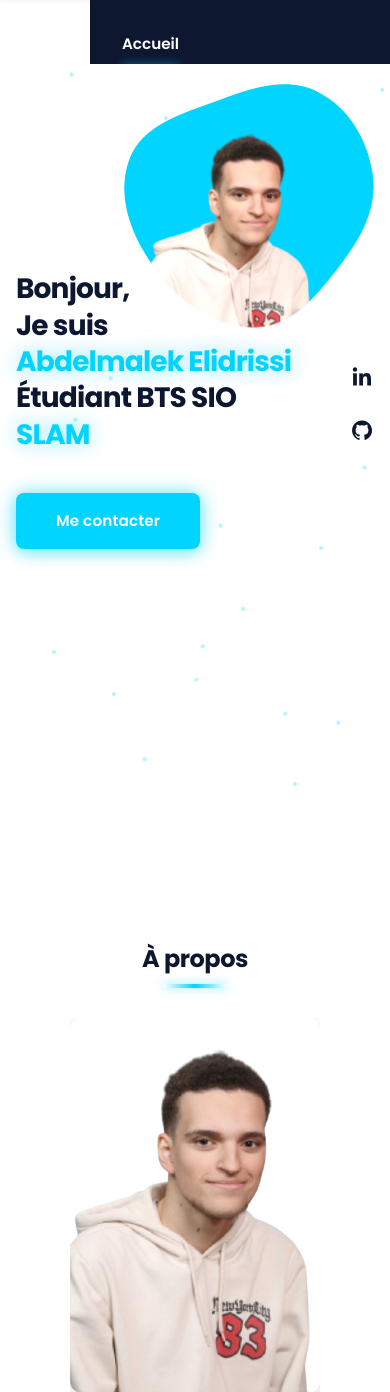
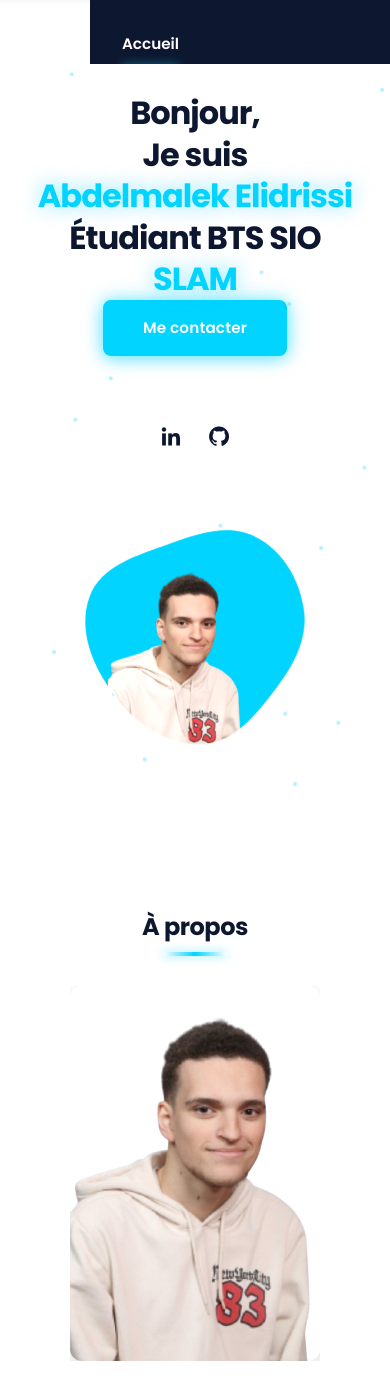
Before and after one commit to abdel1452/Portfolio, a PHP site: page / in a window 390 px wide. Shown: the part 48-1440 px from the top of the page. Run offline with PHP 8.4, Linux system fonts and the light colour scheme.

Commit message:
AmÃ©lioration responsive mobile: correction layout et positionnement des Ã©lÃ©ments

```diff
--- a/assets/css/styles.css
+++ b/assets/css/styles.css
@@ -448,13 +448,34 @@ body.dark-mode .theme-toggle:hover {
   padding: 5rem 0 6rem;
   min-height: 100vh;
   display: flex;
+  flex-direction: column;
   align-items: center;
+  justify-content: center;
+}
+
+@media screen and (min-width: 768px) {
+  .home {
+    flex-direction: row;
+    align-items: center;
+  }
 }
 .home__data {
   align-self: center;
   position: relative;
   z-index: 2;
-  padding-right: 1rem;
+  padding: 0 1rem;
+  text-align: center;
+  width: 100%;
+  order: 1;
+}
+
+@media screen and (min-width: 768px) {
+  .home__data {
+    padding-right: 2rem;
+    text-align: left;
+    width: auto;
+    order: initial;
+  }
 }
 
 @media screen and (min-width: 768px) {
@@ -466,13 +487,29 @@ body.dark-mode .theme-toggle:hover {
   font-size: var(--big-font-size);
   font-weight: 700;
   line-height: var(--line-height-title);
-  margin-bottom: var(--mb-5);
+  margin-bottom: var(--mb-4);
   color: var(--text-color);
   letter-spacing: -0.03em;
   position: relative;
   z-index: 1;
-  max-width: 90%;
+  max-width: 100%;
   animation: fadeInUp 1s ease-out;
+  margin-left: auto;
+  margin-right: auto;
+}
+
+@media screen and (min-width: 768px) {
+  .home__title {
+    max-width: 80%;
+    margin-left: 0;
+    margin-right: 0;
+  }
+}
+
+@media screen and (min-width: 992px) {
+  .home__title {
+    max-width: 70%;
+  }
 }
 
 @media screen and (min-width: 768px) {
@@ -519,11 +556,24 @@ body.dark-mode .theme-toggle:hover {
 }
 .home__social {
   display: flex;
-  flex-direction: column;
+  flex-direction: row;
+  justify-content: center;
+  gap: 1.5rem;
   position: relative;
-  z-index: 0;
+  z-index: 2;
   opacity: 0;
   animation: fadeInSocial 0.8s ease-out 1.5s forwards;
+  margin-top: 2rem;
+  order: 2;
+}
+
+@media screen and (min-width: 576px) {
+  .home__social {
+    flex-direction: row;
+    align-self: flex-end;
+    margin-top: 0;
+    order: initial;
+  }
 }
 
 @keyframes fadeInSocial {
@@ -554,12 +604,22 @@ body.dark-mode .theme-toggle:hover {
   text-shadow: 0 0 20px rgba(0, 212, 255, 0.8), 0 5px 15px rgba(0, 212, 255, 0.5);
 }
 .home__img {
-  position: absolute;
-  right: 0;
-  top: 10%;
+  position: relative;
   width: 260px;
   z-index: 1;
   animation: slideUpImage 1.5s ease-out forwards;
+  margin-top: 2rem;
+  order: 3;
+}
+
+@media screen and (min-width: 768px) {
+  .home__img {
+    position: absolute;
+    right: 0;
+    top: 10%;
+    margin-top: 0;
+    order: initial;
+  }
 }
 
 @keyframes slideUpImage {
@@ -1796,14 +1856,19 @@ body.dark-mode .footer {
 /* Très petits écrans (téléphones très petits < 320px) */
 @media screen and (max-width: 320px) {
   .home {
-    row-gap: 2rem;
-    padding: 3rem 0 2rem;
+    row-gap: 1.5rem;
+    padding: 2rem 0 2rem;
+    min-height: auto;
   }
   .home__img {
-    width: 180px;
+    width: 150px;
+    margin-top: 1rem;
   }
   .home__blob-img {
-    width: 280px;
+    width: 240px;
+  }
+  .home__data {
+    padding: 0 0.5rem;
   }
   .home__title {
     font-size: 1.5rem;
@@ -1849,14 +1914,26 @@ body.dark-mode .footer {
 
 /* Petits téléphones (320px - 480px) */
 @media screen and (min-width: 321px) and (max-width: 480px) {
+  .home {
+    padding: 3rem 0 2rem;
+    row-gap: 2rem;
+  }
   .home__img {
-    width: 220px;
+    width: 200px;
+    margin-top: 1.5rem;
   }
   .home__blob-img {
-    width: 300px;
+    width: 280px;
   }
   .home__title {
     font-size: 1.75rem;
+    margin-bottom: var(--mb-3);
+  }
+  .home__data {
+    padding: 0 1rem;
+  }
+  .home__social {
+    margin-top: 1.5rem;
   }
   .timeline {
     padding: 2rem 1.5rem;
@@ -2087,11 +2164,26 @@ body.dark-mode .footer {
 
 /* Améliorations pour le mode portrait sur mobile */
 @media screen and (max-width: 767px) and (orientation: portrait) {
+  .home {
+    padding: 3rem 0 3rem;
+    row-gap: 2rem;
+  }
   .home__img {
-    width: 250px;
+    width: 220px;
+    margin-top: 1.5rem;
   }
   .home__blob-img {
-    width: 320px;
+    width: 300px;
+  }
+  .home__title {
+    font-size: 2rem;
+    margin-bottom: var(--mb-3);
+  }
+  .home__data {
+    padding: 0 1rem;
+  }
+  .home__social {
+    margin-top: 1.5rem;
   }
   .nav__menu {
     width: 100%;
@@ -2103,18 +2195,42 @@ body.dark-mode .footer {
   .veille__container {
     grid-template-columns: 1fr;
   }
+  .section {
+    padding-top: 2rem;
+    padding-bottom: 2rem;
+  }
 }
 
 /* Améliorations pour le mode paysage sur mobile */
 @media screen and (max-width: 767px) and (orientation: landscape) {
   .home {
-    padding: 3rem 0 2rem;
+    padding: 2rem 0 2rem;
+    row-gap: 1.5rem;
+    min-height: auto;
   }
   .home__img {
-    width: 200px;
+    width: 180px;
+    margin-top: 1rem;
+  }
+  .home__blob-img {
+    width: 260px;
+  }
+  .home__title {
+    font-size: 1.5rem;
+    margin-bottom: var(--mb-2);
+  }
+  .home__data {
+    padding: 0 1rem;
+  }
+  .home__social {
+    margin-top: 1rem;
   }
   .section {
     padding-top: 2rem;
     padding-bottom: 1.5rem;
   }
-}
+  .button {
+    padding: 0.75rem 2rem;
+    font-size: 0.875rem;
+  }
+}
```
